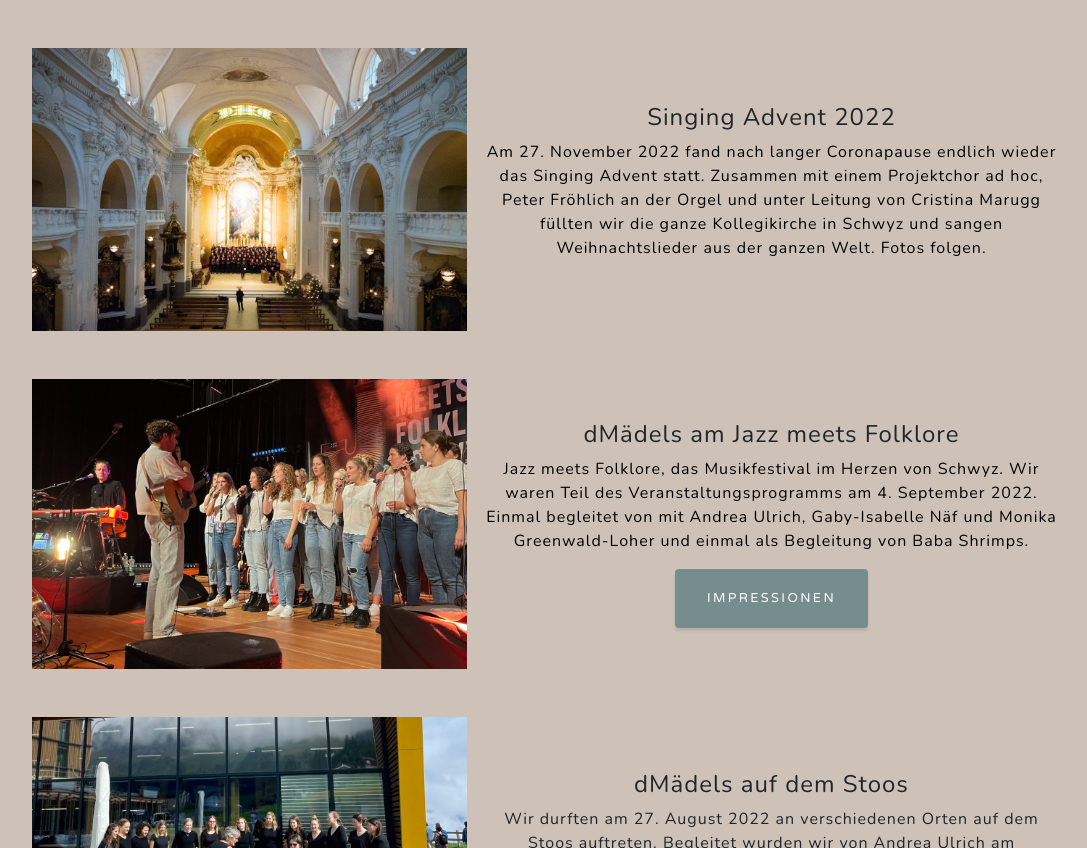
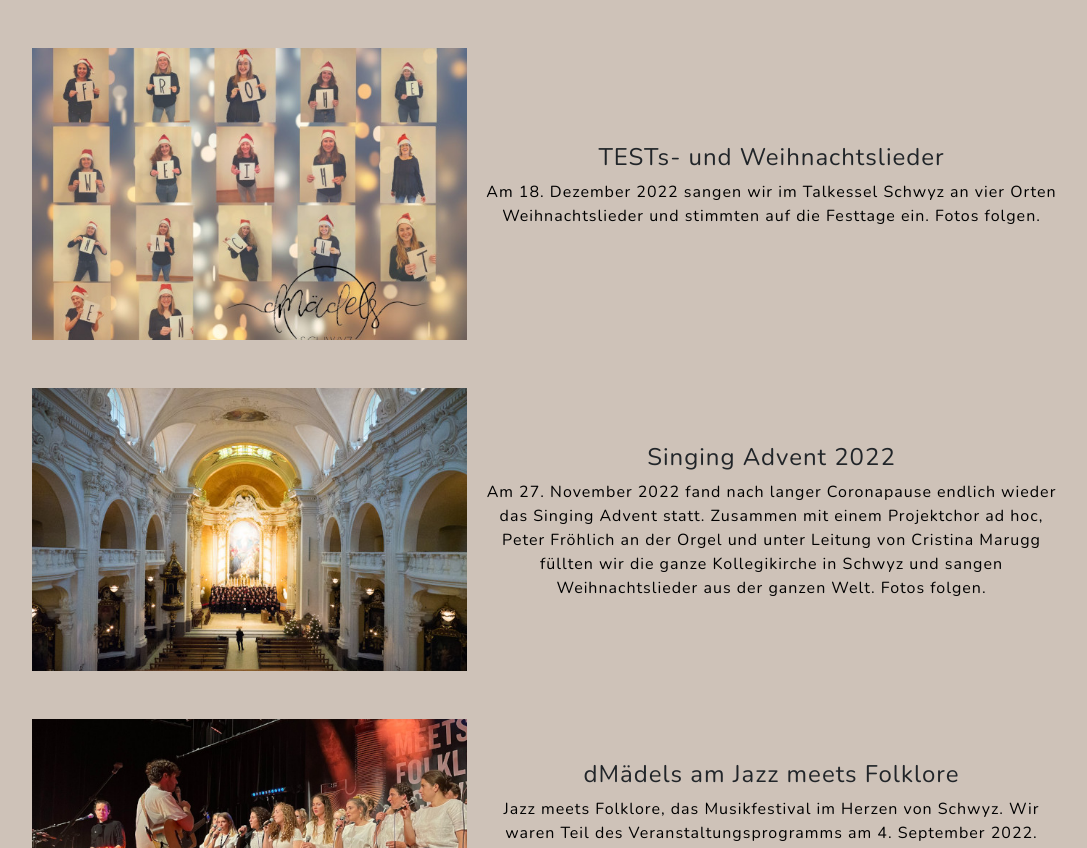
Before and after one commit to patsteff/schwyz, a plain HTML site: page public/index.html in a window 1280 px wide. Shown: the part 6858-7706 px from the top of the page, without its empty margins (86-1173 px from the left). Drawn offline with nearby package versions, Linux system fonts and the light colour scheme.

Commit message:
draft array

```diff
--- a/public/index.html
+++ b/public/index.html
@@ -298,18 +298,16 @@
         <div class="row px-4 px-lg-5">
           <h2 class="mt-5">Vergangene Konzerte</h2>
           <!-- Konzert 1 -->
-          <div class="row gx-0 mb-5 mb-lg-5 align-items-center" id="weihnachtsklang">
+          <div v-for="pastconcert in pastconcerts" class="row gx-0 mb-5 mb-lg-5 align-items-center"
+            id="weihnachtsklang">
             <div class="col-xl-5 col-lg-5">
-              <img class="w-100 img-fluid mb-3 mb-lg-0" src="assets/img/concerts/smaller/postcard.jpg"
-                alt="konzertbild" />
+              <img class="w-100 img-fluid mb-3 mb-lg-0" :src="pastconcert.img" :alt="pastconcert.imgalt" />
             </div>
-            <div class="col-xl-7 col-lg-7 px-3">
+            <div class=" col-xl-7 col-lg-7 px-3">
               <div class="text-center w-100">
-                <h4>Kurzkonzerte Advents- und Weihnachtslieder</h4>
+                <h4>{{pastconcert.title}}</h4>
                 <p class="text-black">
-                  Am 18. Dezember 2022 sangen wir im Talkessel Schwyz an vier
-                  Orten Weihnachtslieder und stimmten auf die Festtage ein.
-                  Fotos folgen.
+                  {{pastconcert.past}}
                 </p>
               </div>
             </div>
--- a/public/js/customscript.js
+++ b/public/js/customscript.js
@@ -62,11 +62,33 @@ createApp({
           img: './assets/img/concerts/23/templebar_600.jpg',
           imgalt: 'Foto Templebar'
         },
-
-
-
+      ],
+      pastconcerts: [
+        {
+          title: 'Kurzkonzerte Advents- und Weihnachtslieder',
+          description: 'Am 18. Dezember 2022 sangen wir im Talkessel Schwyz an vier                   Orten Weihnachtslieder und stimmten auf die Festtage ein. Fotos folgen.',
+          when: 'Samstag 17. Juni 2023, 14 Uhr',
+          costs: '',
+          linkAvailable: false,
+          link: '',
+          where: '',
+          img: './assets/img/concerts/smaller/postcard.jpg',
+          imgalt: 'Kurzkonzerte 22',
+          past: 'Am 18. Dezember 2022 sangen wir im Talkessel Schwyz an vier                   Orten Weihnachtslieder und stimmten auf die Festtage ein. Fotos folgen.'
+        },
+        {
+          title: 'TESTs- und Weihnachtslieder',
+          description: 'Am 18. Dezember 2022 sangen wir im Talkessel Schwyz an vier                   Orten Weihnachtslieder und stimmten auf die Festtage ein. Fotos folgen.',
+          when: 'Samstag 17. Juni 2023, 14 Uhr',
+          costs: '',
+          linkAvailable: false,
+          link: '',
+          where: '',
+          img: './assets/img/concerts/smaller/postcard.jpg',
+          imgalt: 'Kurzkonzerte 22',
+          past: 'Am 18. Dezember 2022 sangen wir im Talkessel Schwyz an vier                   Orten Weihnachtslieder und stimmten auf die Festtage ein. Fotos folgen.'
+        }
       ]
-
     }
   }
 }).mount('#app')
```
